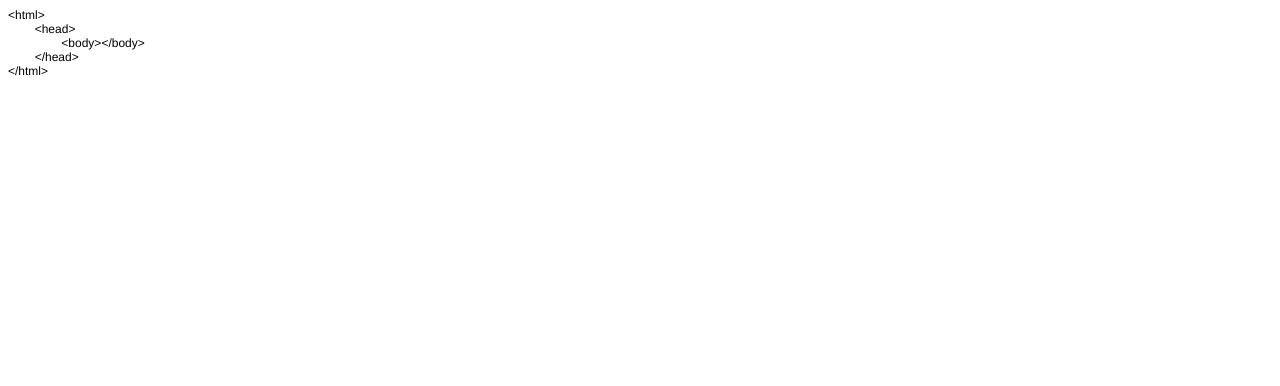
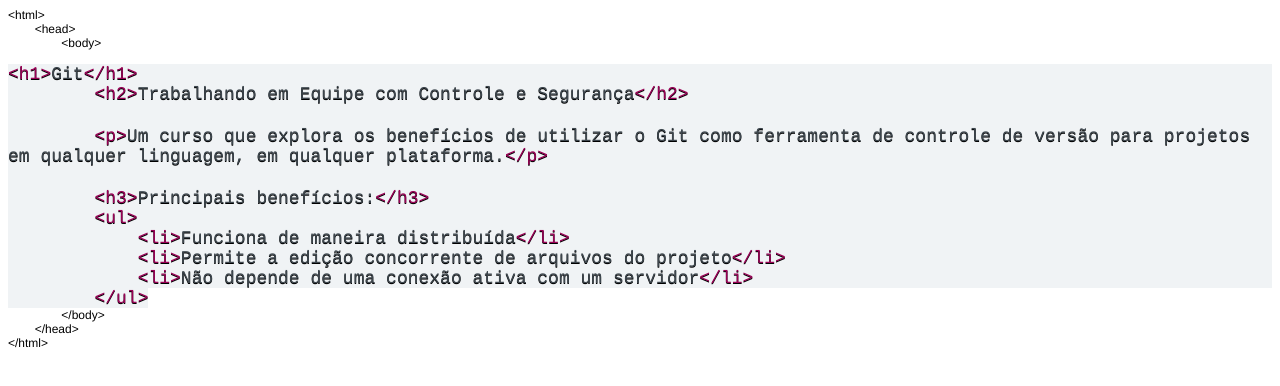
Before and after one commit to lais-lisboa/course, a plain HTML site: page index.html in a window 1280 px wide. Drawn offline with Linux system fonts and the light colour scheme.

Commit message:
Conteúdo da página

```diff
--- a/index.html
+++ b/index.html
@@ -8,13 +8,36 @@
   <meta name="CocoaVersion" content="1561.2">
   <style type="text/css">
     p.p1 {margin: 0.0px 0.0px 0.0px 0.0px; font: 12.0px Helvetica}
+    p.p2 {margin: 0.0px 0.0px 0.0px 0.0px; font: 12.0px Helvetica; min-height: 14.0px}
+    p.p3 {margin: 0.0px 0.0px 0.0px 0.0px; font: 18.0px Courier; color: #990055; -webkit-text-stroke: #990055; background-color: #f0f3f5}
+    p.p4 {margin: 0.0px 0.0px 0.0px 0.0px; font: 18.0px Courier; color: #3d464d; -webkit-text-stroke: #3d464d; background-color: #f0f3f5}
+    p.p5 {margin: 0.0px 0.0px 0.0px 0.0px; font: 18.0px Courier; color: #3d464d; -webkit-text-stroke: #3d464d; background-color: #f0f3f5; min-height: 22.0px}
+    p.p6 {margin: 0.0px 0.0px 0.0px 0.0px; font: 18.0px Courier; color: #3d464d; -webkit-text-stroke: #3d464d}
+    span.s1 {font-kerning: none; text-shadow: 0.0px 1.0px 0.0px #000000}
+    span.s2 {font-kerning: none; color: #3d464d; -webkit-text-stroke: 0px #3d464d; text-shadow: 0.0px 1.0px 0.0px #000000}
+    span.s3 {font-kerning: none; color: #990055; -webkit-text-stroke: 0px #990055; text-shadow: 0.0px 1.0px 0.0px #000000}
+    span.s4 {font-kerning: none; background-color: #f0f3f5; text-shadow: 0.0px 1.0px 0.0px #000000}
+    span.s5 {font-kerning: none; color: #990055; background-color: #f0f3f5; -webkit-text-stroke: 0px #990055; text-shadow: 0.0px 1.0px 0.0px #000000}
     span.Apple-tab-span {white-space:pre}
   </style>
 </head>
 <body>
 <p class="p1">&lt;html&gt;</p>
 <p class="p1"><span class="Apple-tab-span">	</span>&lt;head&gt;</p>
-<p class="p1"><span class="Apple-tab-span">	</span><span class="Apple-tab-span">	</span>&lt;body&gt;&lt;/body&gt;</p>
+<p class="p1"><span class="Apple-tab-span">	</span><span class="Apple-tab-span">	</span>&lt;body&gt;</p>
+<p class="p2"><br></p>
+<p class="p3"><span class="s1">&lt;h1&gt;</span><span class="s2">Git</span><span class="s1">&lt;/h1&gt;</span></p>
+<p class="p4"><span class="s1"><span class="Apple-converted-space">        </span></span><span class="s3">&lt;h2&gt;</span><span class="s1">Trabalhando em Equipe com Controle e Segurança</span><span class="s3">&lt;/h2&gt;</span></p>
+<p class="p5"><span class="s1"></span><br></p>
+<p class="p4"><span class="s1"><span class="Apple-converted-space">        </span></span><span class="s3">&lt;p&gt;</span><span class="s1">Um curso que explora os benefícios de utilizar o Git como ferramenta de controle de versão para projetos em qualquer linguagem, em qualquer plataforma.</span><span class="s3">&lt;/p&gt;</span></p>
+<p class="p5"><span class="s1"></span><br></p>
+<p class="p4"><span class="s1"><span class="Apple-converted-space">        </span></span><span class="s3">&lt;h3&gt;</span><span class="s1">Principais benefícios:</span><span class="s3">&lt;/h3&gt;</span></p>
+<p class="p4"><span class="s1"><span class="Apple-converted-space">        </span></span><span class="s3">&lt;ul&gt;</span></p>
+<p class="p4"><span class="s1"><span class="Apple-converted-space">            </span></span><span class="s3">&lt;li&gt;</span><span class="s1">Funciona de maneira distribuída</span><span class="s3">&lt;/li&gt;</span></p>
+<p class="p4"><span class="s1"><span class="Apple-converted-space">            </span></span><span class="s3">&lt;li&gt;</span><span class="s1">Permite a edição concorrente de arquivos do projeto</span><span class="s3">&lt;/li&gt;</span></p>
+<p class="p4"><span class="s1"><span class="Apple-converted-space">            </span></span><span class="s3">&lt;li&gt;</span><span class="s1">Não depende de uma conexão ativa com um servidor</span><span class="s3">&lt;/li&gt;</span></p>
+<p class="p6"><span class="s4"><span class="Apple-converted-space">        </span></span><span class="s5">&lt;/ul&gt;</span></p>
+<p class="p1"><span class="Apple-tab-span">	</span><span class="Apple-tab-span">	</span>&lt;/body&gt;</p>
 <p class="p1"><span class="Apple-tab-span">	</span>&lt;/head&gt;</p>
 <p class="p1">&lt;/html&gt;</p>
 </body>
```
